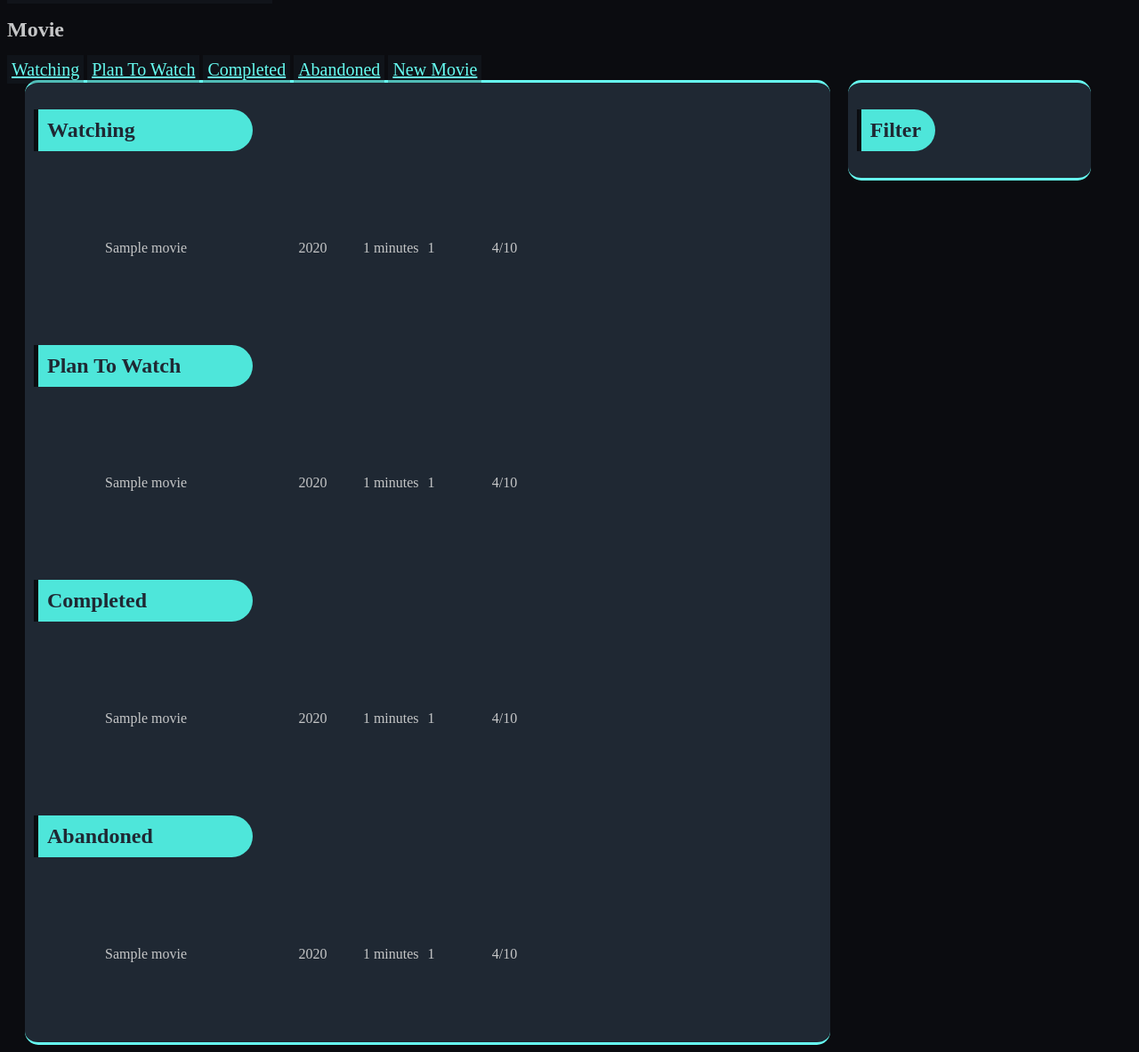
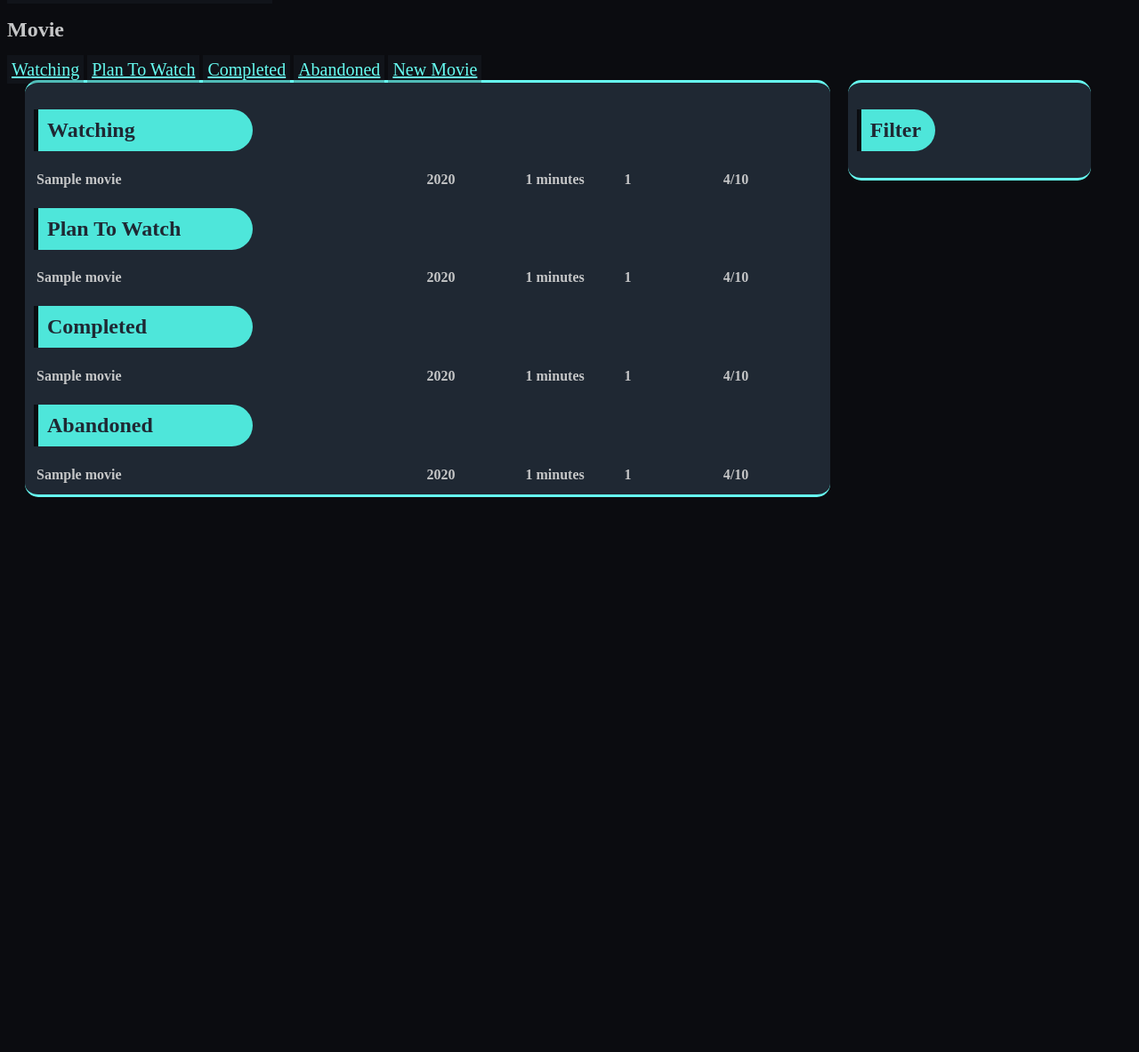
Before and after one commit to KHajzner/watchwebsite, a Flask app: template templates/movies.html in a window 1280 px wide. Shown: the part 31-1214 px from the top of the page at 89% size. After the commit the page ends 590 px from the top, so only its background shows below. Run offline with Flask 2, Linux system fonts and the light colour scheme; the template is opened without the code that fills it: values that come from a table or form of the project are taken from there, others are empty; tables that the repository leaves empty hold one stand-in row (values such as "Sample post"); lists and menus that the app fills with data are empty.

Commit message:
Changes row and columns to a table view.

```diff
--- a/static/main.css
+++ b/static/main.css
@@ -50,7 +50,7 @@ h2{
   content: "";
   display: table;
   clear: both;
-}
+}/*
 
 .miniColumn {
     float: left;
@@ -77,4 +77,9 @@ h2{
 }
 .miniRow{
     padding: 80px;
+}*/
+
+table{
+    width: 100%;
+    text-align: left;
 }
--- a/templates/movies.html
+++ b/templates/movies.html
@@ -15,43 +15,51 @@
             <div class="column left">
                 <h2 id="watching">Watching</h2>
                 {% for movie in watching %}
-                    <div class="miniRow">
-                        <div class="miniColumn title">{{ movie.title }}</div>
-                        <div class="miniColumn releaseYear">{{ movie.startYear }}</div>
-                        <div class="miniColumn runtime">{{ movie.runtime }} minutes</div>
-                        <div class="miniColumn ageRestriction">{{ movie.ageRestriction }}</div>
-                        <div class="miniColumn rating">{{ movie.rating }}/10</div>
-                    </div>
+                    <table style="width:100%">
+                    <tr>
+                        <th style="width:40%" class="miniColumn title">{{ movie.title }}</th>
+                        <th style="width:10%" class="miniColumn releaseYear">{{ movie.startYear }}</th>
+                        <th style="width:10%" class="miniColumn runtime">{{ movie.runtime }} minutes</th>
+                        <th style="width:10%" class="miniColumn ageRestriction">{{ movie.ageRestriction }}</th>
+                        <th style="width:10%" class="miniColumn rating">{{ movie.rating }}/10</th>
+                    </tr>
+                    </table>
                 {% endfor %}
                 <h2 id="towatch">Plan To Watch</h2>
                 {% for movie in toWatch %}
-                    <div class="miniRow">
-                        <div class="miniColumn title">{{ movie.title }}</div>
-                        <div class="miniColumn releaseYear">{{ movie.startYear }}</div>
-                        <div class="miniColumn runtime">{{ movie.runtime }} minutes</div>
-                        <div class="miniColumn ageRestriction">{{ movie.ageRestriction }}</div>
-                        <div class="miniColumn rating">{{ movie.rating }}/10</div>
-                    </div>
+                                      <table style="width:100%">
+                    <tr>
+                        <th style="width:40%" class="miniColumn title">{{ movie.title }}</th>
+                        <th style="width:10%" class="miniColumn releaseYear">{{ movie.startYear }}</th>
+                        <th style="width:10%" class="miniColumn runtime">{{ movie.runtime }} minutes</th>
+                        <th style="width:10%" class="miniColumn ageRestriction">{{ movie.ageRestriction }}</th>
+                        <th style="width:10%" class="miniColumn rating">{{ movie.rating }}/10</th>
+                    </tr>
+                    </table>
                 {% endfor %}
                 <h2 id="completed">Completed</h2>
                 {% for movie in completed %}
-                    <div class="miniRow">
-                        <div class="miniColumn title">{{ movie.title }}</div>
-                        <div class="miniColumn releaseYear">{{ movie.startYear }}</div>
-                        <div class="miniColumn runtime">{{ movie.runtime }} minutes</div>
-                        <div class="miniColumn ageRestriction">{{ movie.ageRestriction }}</div>
-                        <div class="miniColumn rating">{{ movie.rating }}/10</div>
-                    </div>
+                                       <table style="width:100%">
+                    <tr>
+                        <th style="width:40%" class="miniColumn title">{{ movie.title }}</th>
+                        <th style="width:10%" class="miniColumn releaseYear">{{ movie.startYear }}</th>
+                        <th style="width:10%" class="miniColumn runtime">{{ movie.runtime }} minutes</th>
+                        <th style="width:10%" class="miniColumn ageRestriction">{{ movie.ageRestriction }}</th>
+                        <th style="width:10%" class="miniColumn rating">{{ movie.rating }}/10</th>
+                    </tr>
+                    </table>
                 {% endfor %}
                 <h2 id="abandoned">Abandoned</h2>
                 {% for movie in abandoned %}
-                    <div class="miniRow">
-                        <div class="miniColumn title">{{ movie.title }}</div>
-                        <div class="miniColumn releaseYear">{{ movie.startYear }}</div>
-                        <div class="miniColumn runtime">{{ movie.runtime }} minutes</div>
-                        <div class="miniColumn ageRestriction">{{ movie.ageRestriction }}</div>
-                        <div class="miniColumn rating">{{ movie.rating }}/10</div>
-                    </div>
+                                      <table style="width:100%">
+                    <tr>
+                        <th style="width:40%" class="miniColumn title">{{ movie.title }}</th>
+                        <th style="width:10%" class="miniColumn releaseYear">{{ movie.startYear }}</th>
+                        <th style="width:10%" class="miniColumn runtime">{{ movie.runtime }} minutes</th>
+                        <th style="width:10%" class="miniColumn ageRestriction">{{ movie.ageRestriction }}</th>
+                        <th style="width:10%" class="miniColumn rating">{{ movie.rating }}/10</th>
+                    </tr>
+                    </table>
                 {% endfor %}
             </div>
             <div class="column right">
```
Also changed, not shown: templates/tvshows.html (+36 -28 lines).
